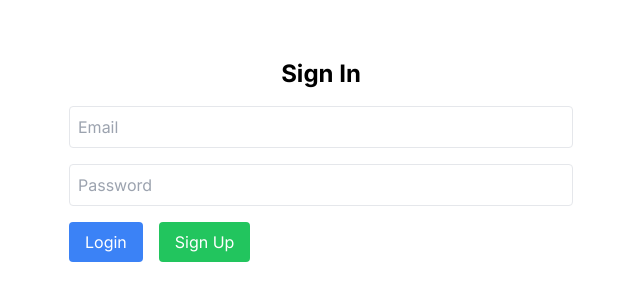
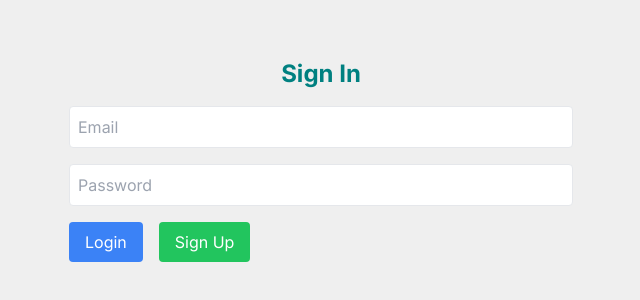
Before and after one commit to jasminepvo/75hard, a Next.js app: page / in a window 1280 px wide. Shown: the part 240-540 px from the top of the page, without its empty margins (319-959 px from the left). Built offline with nearby package versions, Linux system fonts and the light colour scheme; no server answers.

Commit message:
ui: add color palette

```diff
--- a/src/app/globals.css
+++ b/src/app/globals.css
@@ -2,3 +2,23 @@
 @tailwind base;
 @tailwind components;
 @tailwind utilities;
+
+:root {
+  --color-teal: #008080;
+  --color-green: #00C853;
+  --color-brown: #6D4C41;
+  --color-beige: #EFEFEF;
+}
+
+body {
+  background-color: var(--color-beige);
+  color: var(--color-brown);
+}
+
+h1 {
+  color: var(--color-teal);
+}
+
+p {
+  color: var(--color-green);
+}
```
